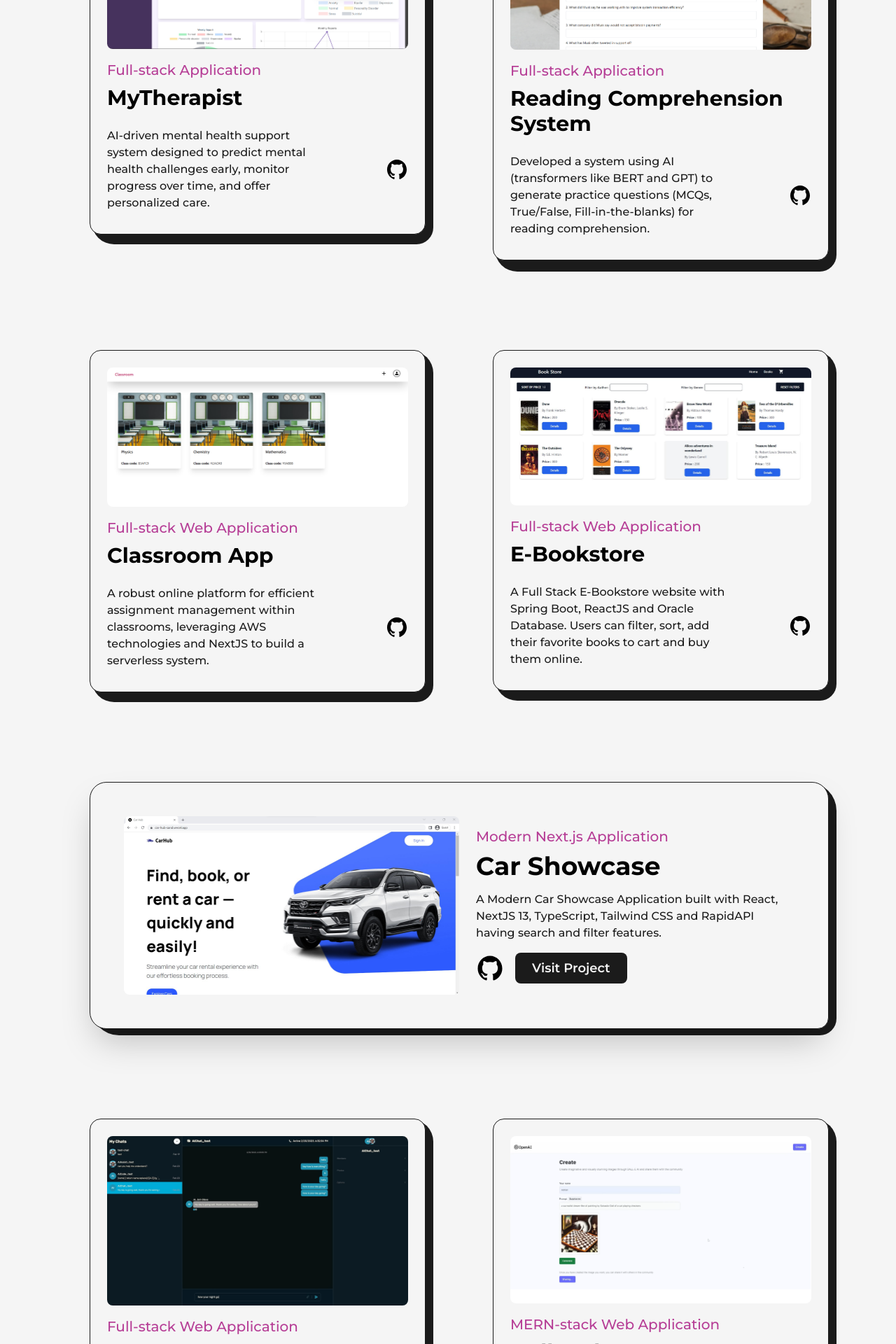
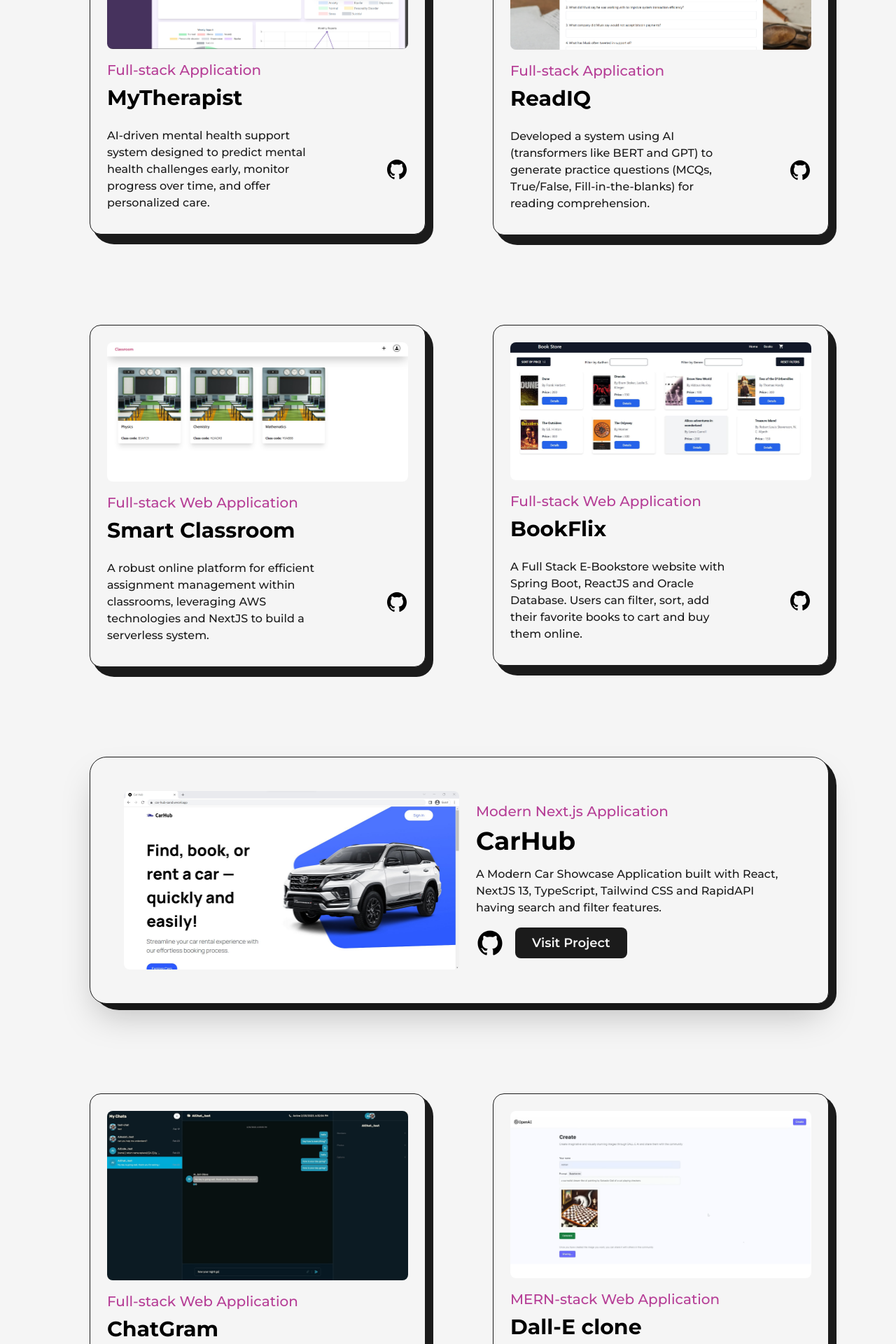
Before and after one commit to Divya5003/my-portfolio, a Next.js app: page /projects in a window 1280 px wide. Shown: the part 700-2620 px from the top of the page at 70% size. Built offline with nearby package versions, Linux system fonts and the light colour scheme.

Commit message:
github url change

```diff
--- a/src/components/Experience.js
+++ b/src/components/Experience.js
@@ -61,7 +61,7 @@ const Experience = () => {
                         position="Software Engineering Intern"
                         company="@CareEco Technologies Private Limited"
                         companyLink="https://www.elixire.in/"
-                        time="Aug 2024 - Aug 2024"
+                        time="Aug 2024 - Present"
                         address="Remote"
                         work="Optimized search functionality by developing fuzzy matching logic and efficient aggregation pipelines in MongoDB for a sales platform. Integrated AI solutions to process invoice images. Enhanced cross-platform apps in Flutter and Django, managing serverless deployments on GCP."
                     />
--- a/src/components/Skills.js
+++ b/src/components/Skills.js
@@ -28,20 +28,22 @@ const Skills = () => {
                 >
                     Web
                 </motion.div>
-                <Skill name="Flutter" x="-20vw" y="2vw" />
-                <Skill name="GCP" x="-5vw" y="-10vw" />
-                <Skill name="AWS" x="20vw" y="6vw" />
                 <Skill name="ReactJS" x="0vw" y="12vw" />
                 <Skill name="NextJS" x="-20vw" y="-15vw" />
                 <Skill name="MongoDB" x="15vw" y="-12vw" />
                 <Skill name="TypeScript" x="32vw" y="-5vw" />
+                <Skill name="ExpressJS" x="-36vw" y="8vw" />
                 <Skill name="NodeJS" x="0vw" y="-20vw" />
-                <Skill name="Firebase" x="-25vw" y="16vw" />
+                <Skill name="Firebase" x="-25vw" y="18vw" />
                 <Skill name="Tailwind CSS" x="28vw" y="18vw" />
                 <Skill name="Git" x="-36vw" y="-5vw" />
                 <Skill name="Spring Boot" x="0vw" y="24vw" />
                 <Skill name="Django" x="-30vw" y="-20vw" />
                 <Skill name="Flask" x="30vw" y="-20vw" />
+                <Skill name="Flutter" x="-20vw" y="2vw" />
+                <Skill name="GCP" x="-5vw" y="-10vw" />
+                <Skill name="AWS" x="20vw" y="6vw" />
+                <Skill name="DevOps" x="36vw" y="10vw" />
             </div>
 
         </>
--- a/src/pages/projects.js
+++ b/src/pages/projects.js
@@ -123,16 +123,16 @@ const projects = () => {
                         </div>
                         <div className='col-span-6 sm:col-span-12'>
                             <Project
-                                title="Reading Comprehension System"
+                                title="ReadIQ"
                                 type="Full-stack Application"
                                 summary="Developed a system using AI (transformers like BERT and GPT) to generate practice questions (MCQs, True/False, Fill-in-the-blanks) for reading comprehension."
                                 img={project10}
-                                github="https://github.com/Divya5003/Mental-Health-Prediction"
+                                github="https://github.com/Divya5003/reading-comprehension-questions-generator"
                             />
                         </div>
                         <div className='col-span-6 sm:col-span-12'>
                             <Project
-                                title="Classroom App"
+                                title="Smart Classroom"
                                 type="Full-stack Web Application"
                                 img={project9}
                                 summary="A robust online platform for efficient assignment management within classrooms, leveraging AWS technologies and NextJS to build a serverless system."
@@ -141,7 +141,7 @@ const projects = () => {
                         </div>
                         <div className='col-span-6 sm:col-span-12'>
                             <Project
-                                title="E-Bookstore"
+                                title="BookFlix"
                                 type="Full-stack Web Application"
                                 img={project8}
                                 summary="A Full Stack E-Bookstore website with Spring Boot, ReactJS and Oracle Database. Users can filter, sort, add their favorite books to cart and buy them online."
@@ -150,7 +150,7 @@ const projects = () => {
                         </div>
                         <div className='col-span-12'>
                             <FeaturedProject
-                                title="Car Showcase"
+                                title="CarHub"
                                 type="Modern Next.js Application"
                                 summary="A Modern Car Showcase Application built with React, NextJS 13, TypeScript, Tailwind CSS and RapidAPI having search and filter features."
                                 img={project7}
@@ -160,7 +160,7 @@ const projects = () => {
                         </div>
                         <div className='col-span-6 sm:col-span-12'>
                             <Project
-                                title="Chat-app"
+                                title="ChatGram"
                                 type="Full-stack Web Application"
                                 img={project6}
                                 summary="A web application built with React, Redux Toolkit, Node and OpenAI that enables users to interact with each other. New ChatGPT API provides AI assistance."
@@ -178,7 +178,7 @@ const projects = () => {
                         </div>
                         <div className='col-span-12'>
                             <FeaturedProject
-                                title="Meals Application"
+                                title="Meals Forever"
                                 type="React Web Application"
                                 summary="A web application that enables user to find recipes of variety of meals, add them to favorites, and get a suprise meal recipe. Fully functional and visually appealing web application developed using ReactJS."
                                 img={project4}
@@ -188,7 +188,7 @@ const projects = () => {
                         </div>
                         <div className='col-span-6 sm:col-span-12'>
                             <Project
-                                title="Team Allocation App"
+                                title="Team-Up"
                                 type="React Web Application"
                                 img={project3}
                                 summary="A web application built with React to help resource management, manage employees and build teams on the basis of their domain and skills."
@@ -197,7 +197,7 @@ const projects = () => {
                         </div>
                         <div className='col-span-6 sm:col-span-12'>
                             <Project
-                                title="Resume Analysis Website"
+                                title="Resume Analyzer"
                                 type="NLP Model deployed on Flask Web App"
                                 img={project2}
                                 summary="An NLP based ML model that can compare resumes, parse important details, and suggest jobs on the basis of skills and experience. Helpful for both recruiters and applicants."
```
